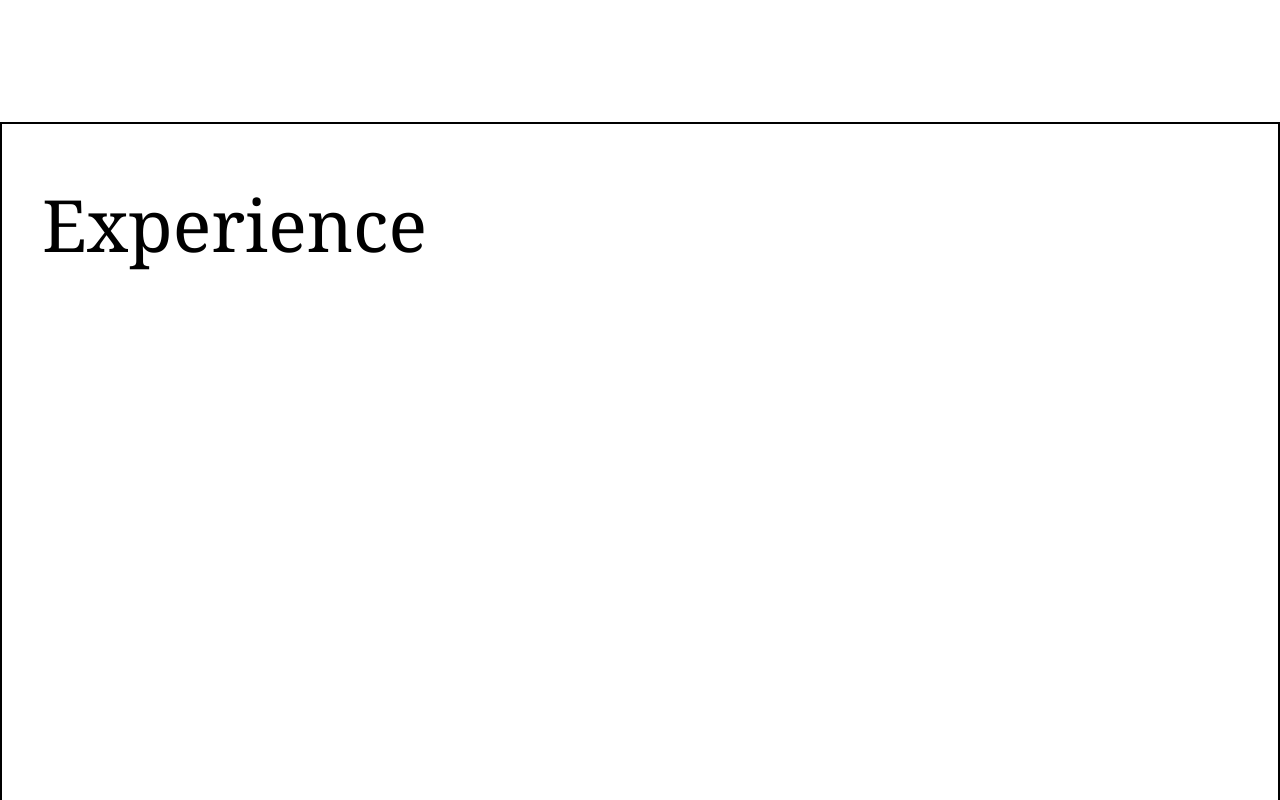
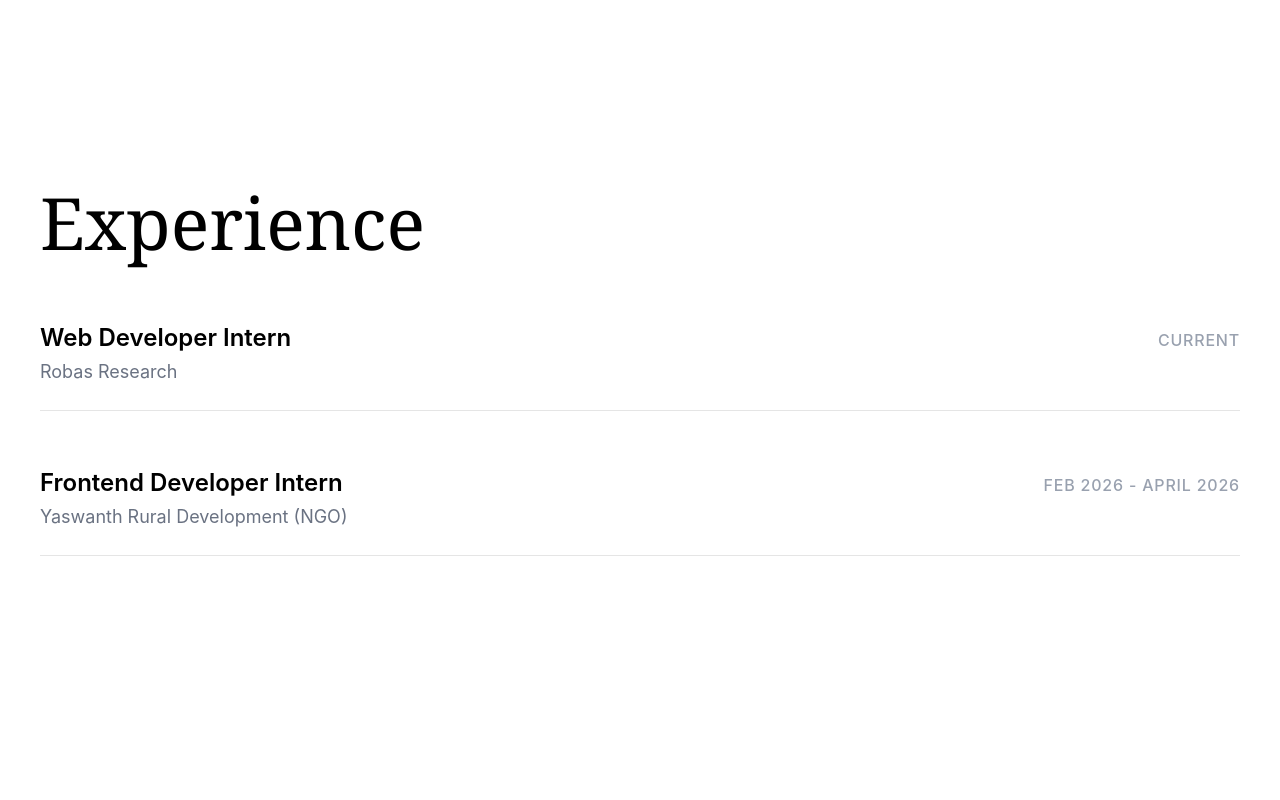
Before and after one commit to keerthivasan-mp4/Portfolio, a React (Vite) app: page / in a window 1280 px wide. Shown: the part 2840-3640 px from the top of the page. Built offline with nearby package versions, Linux system fonts and the light colour scheme.

Commit message:
added the experience data items to the experience section

```diff
--- a/src/Component/Experience.tsx
+++ b/src/Component/Experience.tsx
@@ -1,7 +1,52 @@
-export default function Experience(){
-    return(
-        <main  id="experience"   className="min-h-screen px-3 py-16  md:px-10 mt-6 border-2">
-            <h1 className="mb-10 text-5xl font-serif md:text-6xl lg:text-7xl">Experience</h1>
+export default function Experience() {
+
+    interface ExperienceItem {
+        position: string;
+        organization: string;
+        duration: string;
+    }
+
+    const experiences: ExperienceItem[] = [
+        {
+            position: "Web Developer Intern",
+            organization: "Robas Research",
+            duration: "Current"
+        },
+        {
+            position: "Frontend Developer Intern",
+            organization: "Yaswanth Rural Development (NGO)",
+            duration: "Feb 2026 - April 2026"
+        }
+    ];
+
+    return (
+        <main id="experience" className="min-h-screen px-3 py-16 md:px-10 mt-6">
+            {/* Main Section Title */}
+            <h1 className="mb-10 text-sm font-serif md:text-6xl lg:text-7xl text-black">Experience</h1>
+
+            <div className="space-y-8">
+                {experiences.map((exp, index) => (
+                    <div
+                        key={index}
+                        className="grid grid-cols-1 md:grid-cols-[1fr_auto] items-baseline py-6 border-b border-neutral-200 gap-4"
+                    >
+                        {/* Left Side: Position & Organization Hierarchy */}
+                        <div className="flex flex-col gap-1">
+                            <h3 className="text-lg md:text-2xl font-semibold text-black">
+                                {exp.position}
+                            </h3>
+                            <p className="text-sm md:text-lg text-gray-500">
+                                {exp.organization}
+                            </p>
+                        </div>
+
+                        {/* Right Side: Duration (Muted, aligned for visual balance) */}
+                        <div className="text-xs md:text-base font-medium text-gray-400 uppercase tracking-wider">
+                            {exp.duration}
+                        </div>
+                    </div>
+                ))}
+            </div>
         </main>
-    )
+    );
 }
```
